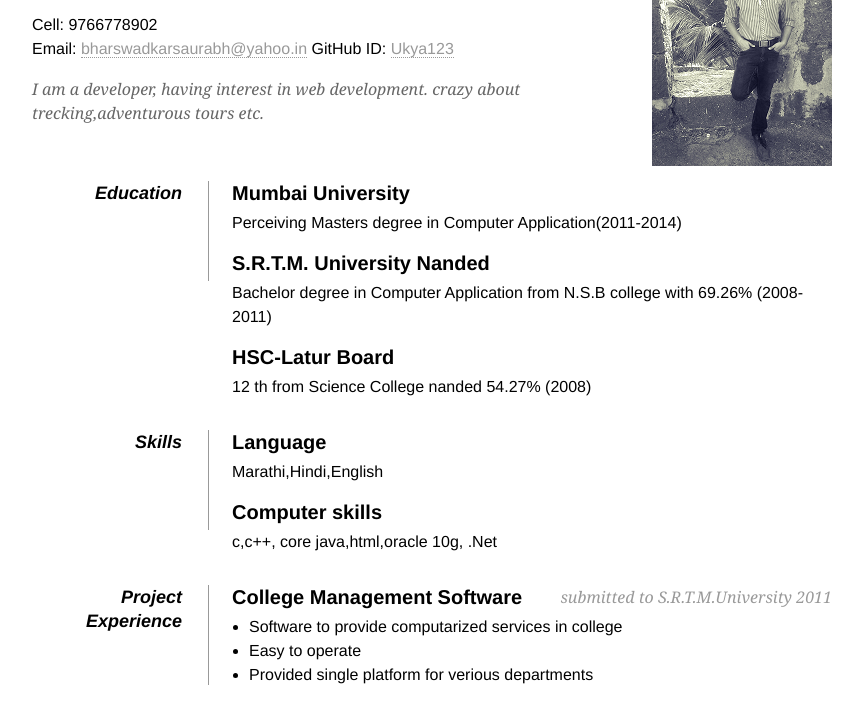
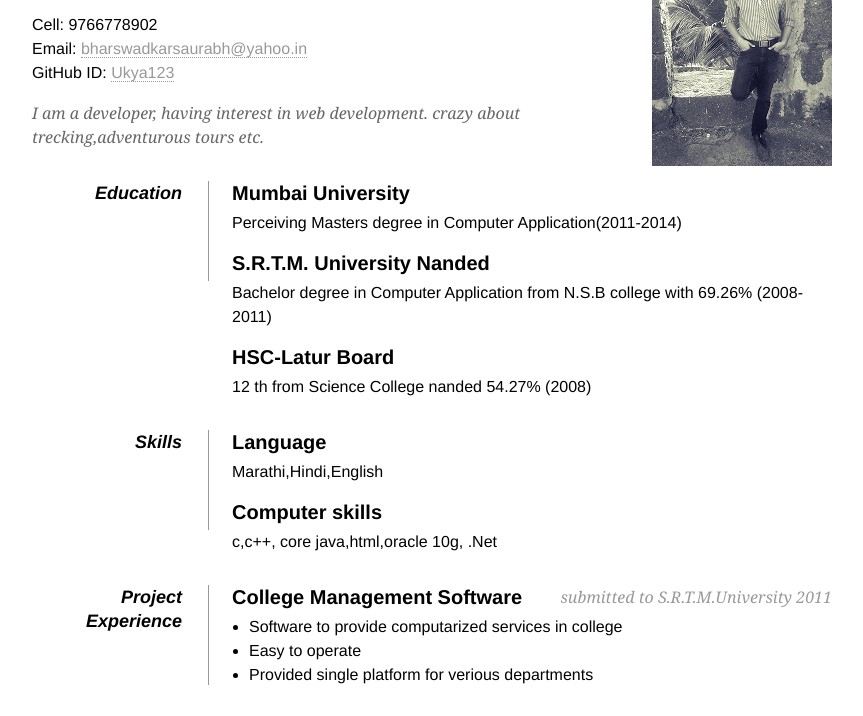
Before and after one commit to saavrabh/ukya123.github.io, a plain HTML site: page index.html in a window 1280 px wide. Shown: the part 84-800 px from the top of the page, without its empty margins (208-1071 px from the left). Drawn offline with Linux system fonts and the light colour scheme.

Commit message:
index file updated

```diff
--- a/index.html
+++ b/index.html
@@ -49,7 +49,7 @@ body { font: 16px Helvetica, Sans-Serif; line-height: 24px; background: url(imag
 
             <p>
                 Cell: <span class="tel">9766778902</span><br />
-                Email: <a class="email" href="mailto:greatoldone@lovecraft.com">bharswadkarsaurabh@yahoo.in</a>
+                Email: <a class="email" href="mailto:greatoldone@lovecraft.com">bharswadkarsaurabh@yahoo.in</a><br>
 	        GitHub ID:  <a class="email" href="">Ukya123</a>
             </p>
         </div>
```
